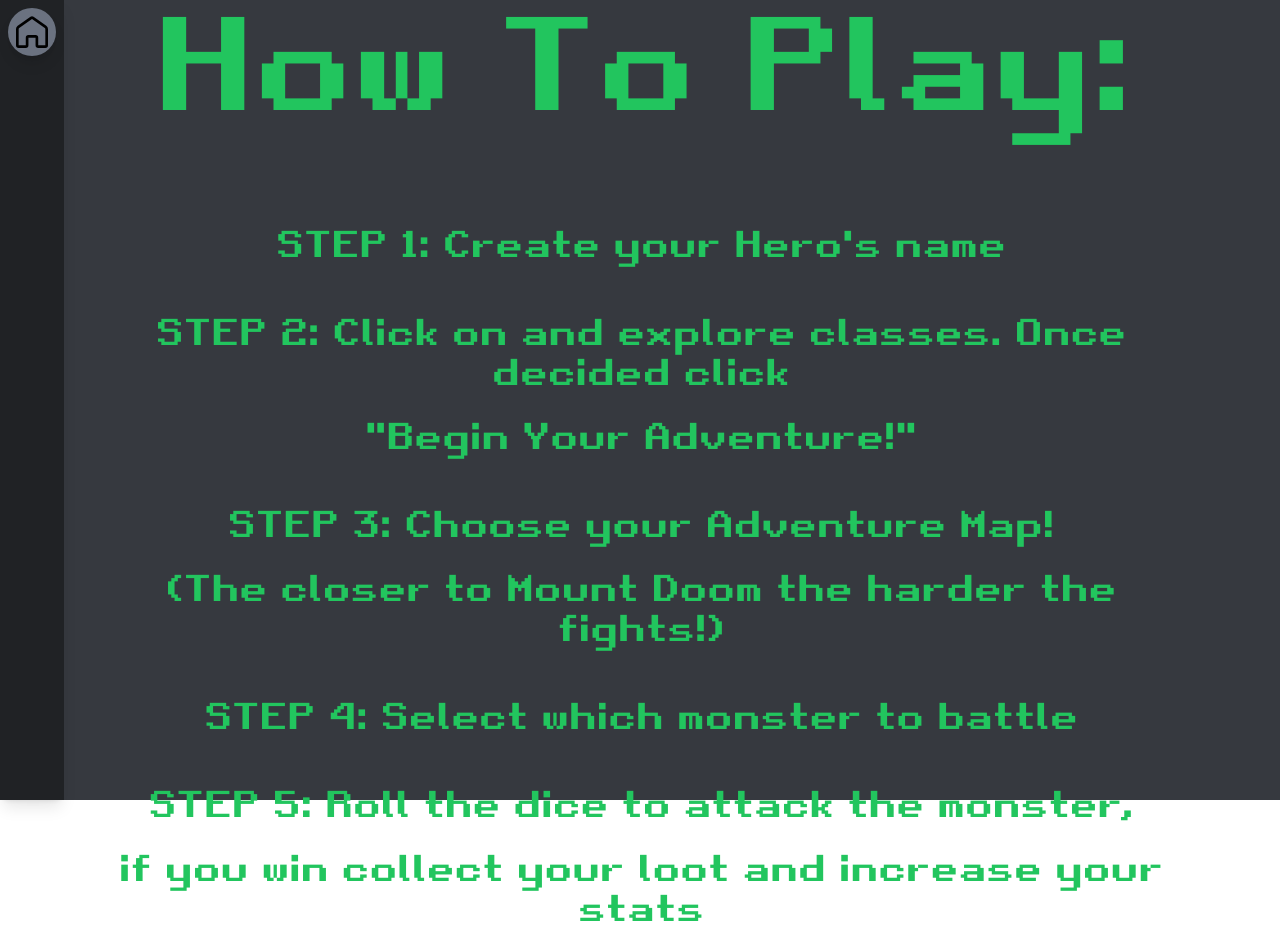
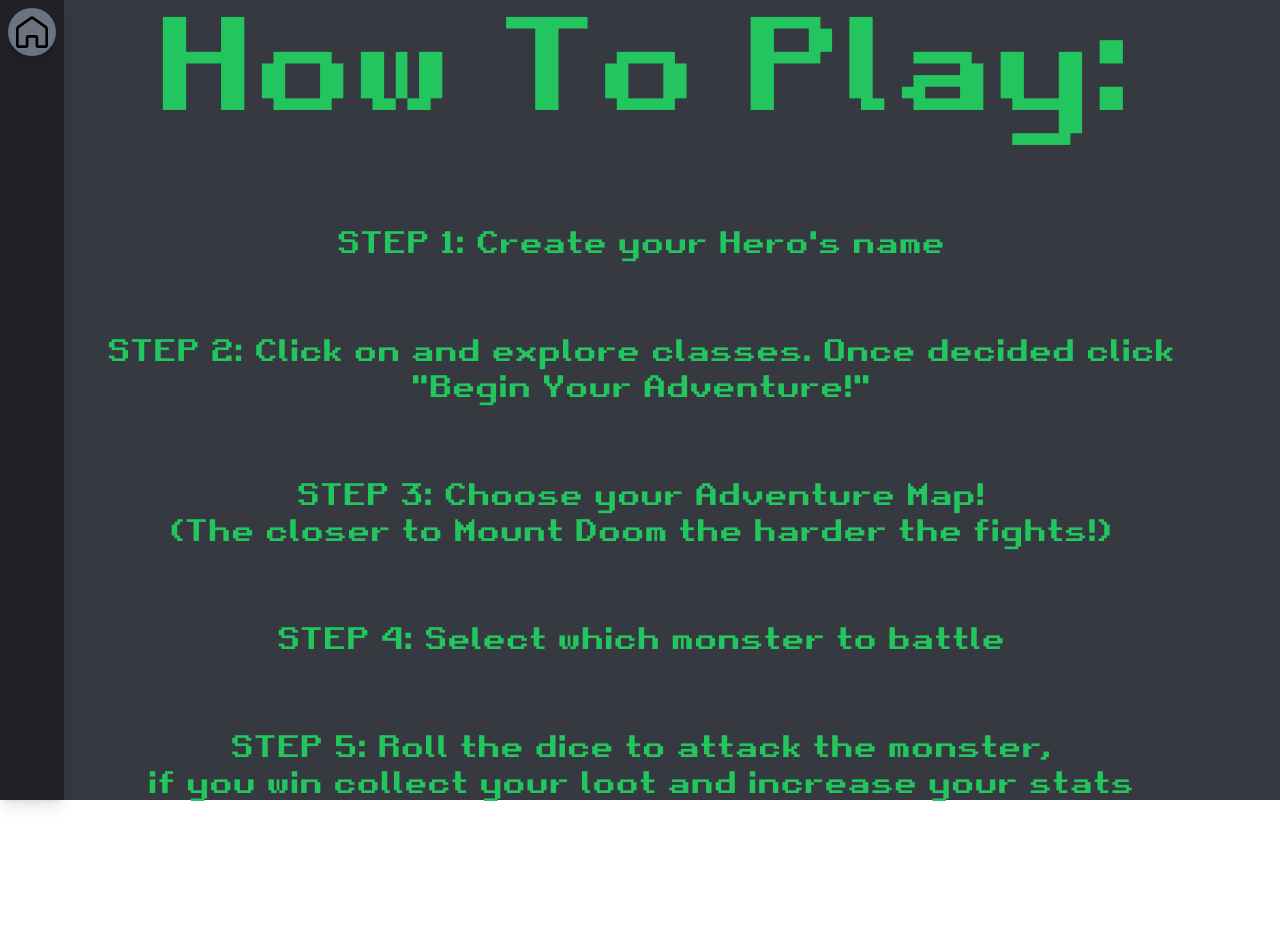
Before and after one commit to baguiar428/Phase_3-Project, a React (Create React App) app: page /about in a window 1280 px wide. After the commit the page ends 801 px from the top, so only its background shows below. Built offline with nearby package versions, Linux system fonts and the light colour scheme.

Commit message:
added 2nd tool tip component separated concerns of home/about icon

```diff
--- a/src/components/About.jsx
+++ b/src/components/About.jsx
@@ -1,7 +1,7 @@
 import React from "react";
 import { useNavigate } from "react-router-dom";
 import { GrHomeRounded } from "react-icons/gr";
-import SideBarIcon from "./SideBarIcon";
+import SideBarIcon from "./SideBarIconHome";
 
 function About() {
   const navigate = useNavigate();
@@ -22,38 +22,28 @@ function About() {
       <br></br>
       <br></br>
       <br></br>
-      {/* <img
-        className="display: block ml-20 mr-auto h-3/5 rounded-2xl my-5"
-        src={adventureMap}
-        alt="Adventure Map"
-      /> */}
-      <p className="display: block text-center text-green-500
-                  font-retro text-4xl pl-10 pr-10 ml-10 mr-10" >STEP 1: Create your Hero's name</p>
+      <div className="display: block text-center text-green-500
+                  font-retro text-3xl pl-10 pr-10 ml-10 mr-10">
+        <p>STEP 1: Create your Hero's name</p>
         <br></br>
         <br></br>
-      <p className="display: block text-center text-green-500
-                  font-retro text-4xl pl-10 pr-10 ml-10 mr-10" >STEP 2: Click on and explore classes. Once decided click</p>
-      <br></br>
-      <p className="display: block text-center text-green-500
-                  font-retro text-4xl pl-10 pr-10 ml-10 mr-10" >"Begin Your Adventure!" </p>
+        <p>STEP 2: Click on and explore classes. Once decided click</p>
+
+        <p>"Begin Your Adventure!" </p>
         <br></br>
         <br></br>
-      <p className="display: block text-center text-green-500
-                  font-retro text-4xl pl-10 pr-10 ml-10 mr-10">STEP 3: Choose your Adventure Map!</p>
-      <br></br>
-      <p className="display: block text-center text-green-500
-                  font-retro text-4xl pl-10 pr-10 ml-10 mr-10">(The closer to Mount Doom the harder the fights!)</p>
+        <p>STEP 3: Choose your Adventure Map!</p>
+
+        <p>(The closer to Mount Doom the harder the fights!)</p>
         <br></br>
         <br></br>
-      <p className="display: block text-center text-green-500
-                  font-retro text-4xl pl-10 pr-10 ml-10 mr-10">STEP 4: Select which monster to battle</p>
+        <p>STEP 4: Select which monster to battle</p>
         <br></br>
         <br></br>
-      <p className="display: block text-center text-green-500
-                  font-retro text-4xl pl-10 pr-10 ml-10 mr-10">STEP 5: Roll the dice to attack the monster,</p>
-      <br></br>
-      <p className="display: block text-center text-green-500
-                  font-retro text-4xl pl-10 pr-10 ml-10 mr-10">if you win collect your loot and increase your stats</p>
+        <p>STEP 5: Roll the dice to attack the monster,</p>
+
+        <p>if you win collect your loot and increase your stats</p>
+      </div>
       <div className="fixed top-0 left-0 h-screen w-16 m-0
           flex flex-col
           bg-gray-900 shadow-lg">
--- a/src/components/Home.jsx
+++ b/src/components/Home.jsx
@@ -33,7 +33,7 @@ function Home() {
       />
       <div className="flex">
         <div onClick={about} className="flex-1">
-          <HomeIcon icon={<GrInfo size="140" />} />
+          <HomeIcon icon={<GrInfo size="140" />}/>
         </div>
         <div onClick={chooseName} className="flex-1">
           <HomeIcon icon={<GrGamepad size="140" />} />
--- a/src/components/Leaderboard.jsx
+++ b/src/components/Leaderboard.jsx
@@ -1,7 +1,8 @@
 import React from "react";
 import { useNavigate } from "react-router-dom";
 import { GrHomeRounded, GrInfo } from "react-icons/gr";
-import SideBarIcon from "./SideBarIcon";
+import SideBarIconHome from "./SideBarIconHome";
+import SideBarIconAbout from "./SideBarIconAbout";
 
 function Leaderboard() {
   const navigate = useNavigate();
@@ -21,10 +22,10 @@ function Leaderboard() {
           bg-gray-900 text-white shadow-lg"
     >
       <div onClick={home}>
-        <SideBarIcon onClick={home} icon={<GrHomeRounded size="32" />} />
+        <SideBarIconHome onClick={home} icon={<GrHomeRounded size="32" />} />
       </div>
       <div onClick={about}>
-        <SideBarIcon onClick={about} icon={<GrInfo size="32" />} />
+        <SideBarIconAbout onClick={about} icon={<GrInfo size="32" />} />
       </div>
     </div>
   );
--- /dev/null
+++ b/src/components/SideBarIconAbout.jsx
@@ -0,0 +1,15 @@
+import React from "react";
+
+function SideBarIconAbout({ icon, text = 'About' }) {
+    return (
+        <div className="sidebar-icon group">
+            {icon}
+
+            <span class="sidebar-tooltip group-hover:scale-100">
+                {text}
+            </span>
+        </div>
+    )
+}
+
+export default SideBarIconAbout;
--- a/src/components/SideBarIcon.jsx
+++ b/src/components/SideBarIconHome.jsx
@@ -1,6 +1,6 @@
 import React from "react";
 
-function SideBarIcon({ icon, text = 'tool-tip' }) {
+function SideBarIconHome({ icon, text = 'Home' }) {
 return (
     <div className="sidebar-icon group">
     {icon}
@@ -12,4 +12,4 @@ return (
 )
 }
 
-export default SideBarIcon;
+export default SideBarIconHome;
```
Also changed, not shown: src/components/SideBar.jsx (+5 -5 lines). Lines whose indentation alone changed are shown as unchanged.
